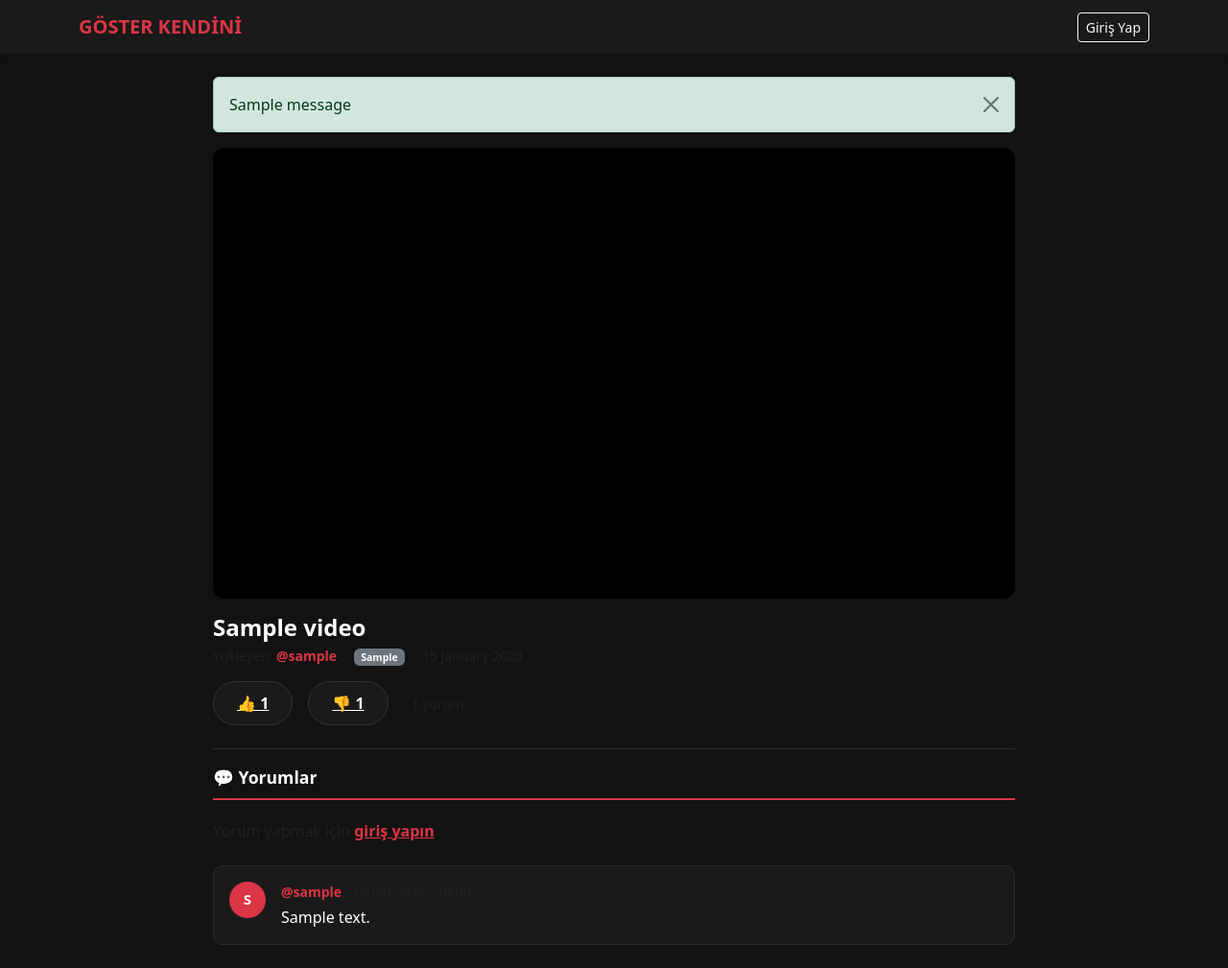
After one commit to Phemsous/Goster-Kendini, a Django app: page /videos/1/ in a window 1280 px wide. The commit adds this page. Shown: the whole page at 96% size. Run offline with Django 5.2, Linux system fonts and the light colour scheme; tables that the repository leaves empty hold one stand-in row (values such as "Sample post"); one stand-in notice (Sample message) is shown.

Commit message:
Video reaksiyonları eklendi

```diff
--- /dev/null
+++ b/templates/videos/video_detail.html
@@ -0,0 +1,230 @@
+<!DOCTYPE html>
+<html lang="tr">
+<head>
+    <meta charset="UTF-8">
+    <meta name="viewport" content="width=device-width, initial-scale=1.0">
+    <title>{{ video.title }} | Göster Kendini</title>
+    <link href="https://cdn.jsdelivr.net/npm/bootstrap@5.3.0/dist/css/bootstrap.min.css" rel="stylesheet">
+    <style>
+        body { background-color: #121212; color: white; }
+        .navbar { background-color: #1a1a1a; }
+
+        .video-wrapper {
+            background: #000;
+            border-radius: 12px;
+            overflow: hidden;
+        }
+
+        .reaction-btn {
+            background: #1a1a1a;
+            border: 1px solid #333;
+            color: white;
+            padding: 10px 24px;
+            border-radius: 25px;
+            font-size: 1rem;
+            font-weight: bold;
+            transition: 0.2s;
+            cursor: pointer;
+        }
+        .reaction-btn:hover { border-color: #888; }
+        .reaction-btn.active-like  { background: #198754; border-color: #198754; color: white; }
+        .reaction-btn.active-dislike { background: #dc3545; border-color: #dc3545; color: white; }
+
+        .comment-card {
+            background: #1a1a1a;
+            border: 1px solid #2a2a2a;
+            border-radius: 10px;
+        }
+        .comment-input {
+            background: #1a1a1a;
+            border: 1px solid #444;
+            color: white;
+            border-radius: 10px;
+            resize: none;
+        }
+        .comment-input:focus {
+            background: #222;
+            border-color: #dc3545;
+            color: white;
+            box-shadow: none;
+        }
+        .avatar-sm {
+            width: 38px; height: 38px;
+            background: #dc3545;
+            border-radius: 50%;
+            display: flex; align-items: center; justify-content: center;
+            font-weight: bold; font-size: 15px;
+            flex-shrink: 0;
+        }
+        .section-title {
+            font-size: 1.1rem;
+            font-weight: bold;
+            border-bottom: 2px solid #dc3545;
+            padding-bottom: 8px;
+            margin-bottom: 20px;
+        }
+    </style>
+</head>
+<body>
+
+<nav class="navbar navbar-dark shadow-sm">
+    <div class="container">
+        <a class="navbar-brand fw-bold text-danger" href="/">GÖSTER KENDİNİ</a>
+        <div class="ms-auto d-flex gap-2">
+            {% if user.is_authenticated %}
+                <a href="{% url 'profile_detail' %}" class="btn btn-outline-light btn-sm">Profilim</a>
+                <a href="{% url 'logout' %}" class="btn btn-outline-danger btn-sm">Çıkış</a>
+            {% else %}
+                <a href="{% url 'login' %}" class="btn btn-outline-light btn-sm">Giriş Yap</a>
+            {% endif %}
+        </div>
+    </div>
+</nav>
+
+<div class="container my-4" style="max-width: 860px;">
+
+    {% if messages %}
+        {% for message in messages %}
+        <div class="alert alert-{% if message.tags == 'error' %}danger{% else %}success{% endif %} alert-dismissible fade show">
+            {{ message }}
+            <button type="button" class="btn-close" data-bs-dismiss="alert"></button>
+        </div>
+        {% endfor %}
+    {% endif %}
+
+    <!-- Video -->
+    <div class="video-wrapper mb-3">
+        <div class="ratio ratio-16x9">
+            <iframe src="{{ video.get_embed_url }}?rel=0"
+                    title="{{ video.title }}"
+                    allow="accelerometer; autoplay; clipboard-write; encrypted-media; gyroscope; picture-in-picture"
+                    allowfullscreen>
+            </iframe>
+        </div>
+    </div>
+
+    <!-- Başlık & Bilgi -->
+    <h4 class="fw-bold mb-1">{{ video.title }}</h4>
+    <p class="text-muted small mb-3">
+        Yükleyen:
+        <a href="{% url 'public_profile' video.user.id %}" class="text-danger text-decoration-none fw-bold">
+            @{{ video.user.username }}
+        </a>
+        &nbsp;·&nbsp;
+        <span class="badge bg-secondary">{{ video.category }}</span>
+        &nbsp;·&nbsp;
+        {{ video.created_at|date:"d F Y" }}
+    </p>
+
+    <!-- Like / Dislike Butonları -->
+    <div class="d-flex align-items-center gap-3 mb-4">
+        {% if user.is_authenticated %}
+        <button class="reaction-btn {% if user_reaction == 'like' %}active-like{% endif %}"
+                id="btn-like"
+                onclick="reactVideo('like')">
+            👍 <span id="like-count">{{ video.like_count }}</span>
+        </button>
+        <button class="reaction-btn {% if user_reaction == 'dislike' %}active-dislike{% endif %}"
+                id="btn-dislike"
+                onclick="reactVideo('dislike')">
+            👎 <span id="dislike-count">{{ video.dislike_count }}</span>
+        </button>
+        {% else %}
+        <a href="{% url 'login' %}" class="reaction-btn">👍 {{ video.like_count }}</a>
+        <a href="{% url 'login' %}" class="reaction-btn">👎 {{ video.dislike_count }}</a>
+        {% endif %}
+
+        <span class="text-muted small ms-2">
+            {{ video.comments.count }} yorum
+        </span>
+    </div>
+
+    <hr class="border-secondary">
+
+    <!-- Yorum Yaz -->
+    <div class="section-title">💬 Yorumlar</div>
+
+    {% if user.is_authenticated %}
+    <form method="POST" class="mb-4">
+        {% csrf_token %}
+        <div class="d-flex gap-3 align-items-start">
+            <div class="avatar-sm">{{ user.username|first|upper }}</div>
+            <div class="flex-grow-1">
+                <textarea name="content"
+                          class="form-control comment-input mb-2"
+                          rows="2"
+                          placeholder="Bir yorum ekle...">
+                </textarea>
+                <button type="submit" class="btn btn-danger btn-sm px-4 fw-bold">
+                    Gönder
+                </button>
+            </div>
+        </div>
+    </form>
+    {% else %}
+    <p class="text-muted mb-4">
+        Yorum yapmak için <a href="{% url 'login' %}" class="text-danger fw-bold">giriş yapın</a>.
+    </p>
+    {% endif %}
+
+    <!-- Yorum Listesi -->
+    <div id="comment-list">
+        {% for comment in video.comments.all %}
+        <div class="comment-card p-3 mb-3 d-flex gap-3">
+            <div class="avatar-sm">{{ comment.user.username|first|upper }}</div>
+            <div>
+                <div class="fw-bold text-danger small mb-1">
+                    @{{ comment.user.username }}
+                    <span class="text-muted fw-normal ms-2">
+                        {{ comment.created_at|date:"d M Y · H:i" }}
+                    </span>
+                </div>
+                <div>{{ comment.content }}</div>
+            </div>
+        </div>
+        {% empty %}
+        <p class="text-muted text-center py-4" id="no-comments">
+            Henüz yorum yok. İlk yorumu sen yaz!
+        </p>
+        {% endfor %}
+    </div>
+
+</div>
+
+<script src="https://cdn.jsdelivr.net/npm/bootstrap@5.3.0/dist/js/bootstrap.bundle.min.js"></script>
+<script>
+const REACT_URL_BASE = "/videos/{{ video.id }}/react/";
+const CSRF_TOKEN = '{{ csrf_token }}';
+
+let currentReaction = "{{ user_reaction|default:'' }}";
+
+function reactVideo(type) {
+    fetch(REACT_URL_BASE + type + '/', {
+        method: 'POST',
+        headers: {
+            'X-CSRFToken': CSRF_TOKEN,
+            'X-Requested-With': 'XMLHttpRequest',
+        }
+    })
+    .then(r => r.json())
+    .then(data => {
+        document.getElementById('like-count').textContent    = data.like_count;
+        document.getElementById('dislike-count').textContent = data.dislike_count;
+
+        const btnLike    = document.getElementById('btn-like');
+        const btnDislike = document.getElementById('btn-dislike');
+
+        btnLike.classList.remove('active-like');
+        btnDislike.classList.remove('active-dislike');
+
+        if (data.user_reaction === 'like')    btnLike.classList.add('active-like');
+        if (data.user_reaction === 'dislike') btnDislike.classList.add('active-dislike');
+
+        currentReaction = data.user_reaction || '';
+    })
+    .catch(err => console.error('Hata:', err));
+}
+</script>
+
+</body>
+</html>
--- a/templates/videos/video_list.html
+++ b/templates/videos/video_list.html
@@ -119,7 +119,7 @@
             {% for video in videos %}
             <div class="col-md-4 mb-4">
                 <div class="card h-100 shadow-sm border-0 video-card"
-                     onclick="openVideoModal('{{ video.get_embed_url }}', '{{ video.title|escapejs }}')">
+                     onclick="window.location.href='/videos/{{ video.id }}/'">
 
                     <div class="thumbnail-wrapper">
                         <img src="{{ video.get_thumbnail_url }}"
--- a/videos/views.py
+++ b/videos/views.py
@@ -37,6 +37,13 @@ def video_detail(request, video_id):
     video = get_object_or_404(Video, id=video_id)
     comment_form = CommentForm()
 
+    # Kullanıcının mevcut reaksiyonunu getir
+    user_reaction = None
+    if request.user.is_authenticated:
+        from .models import VideoReaction
+        reaction_obj = VideoReaction.objects.filter(user=request.user, video=video).first()
+        user_reaction = reaction_obj.reaction_type if reaction_obj else None
+
     if request.method == 'POST' and request.user.is_authenticated:
         comment_form = CommentForm(request.POST)
         if comment_form.is_valid():
@@ -50,7 +57,8 @@ def video_detail(request, video_id):
 
     return render(request, 'videos/video_detail.html', {
         'video': video,
-        'comment_form': comment_form
+        'comment_form': comment_form,
+        'user_reaction': user_reaction,
     })
 
 
@@ -59,12 +67,35 @@ def react_video(request, video_id, reaction_type):
     video = get_object_or_404(Video, id=video_id)
 
     if reaction_type not in ['like', 'dislike']:
-        messages.error(request, 'Geçersiz reaksiyon.')
-        return redirect('video_detail', video_id=video.id)
+        return JsonResponse({'error': 'Geçersiz reaksiyon.'}, status=400)
 
-    react_to_video_service(request.user, video, reaction_type)
-    messages.success(request, 'Reaksiyon kaydedildi.')
-    return redirect('video_detail', video_id=video.id)
+    from .models import VideoReaction
+
+    existing = VideoReaction.objects.filter(user=request.user, video=video).first()
+
+    if existing:
+        if existing.reaction_type == reaction_type:
+            # Aynı butona tekrar basınca geri al
+            existing.delete()
+            user_reaction = None
+        else:
+            existing.reaction_type = reaction_type
+            existing.save()
+            user_reaction = reaction_type
+    else:
+        VideoReaction.objects.create(user=request.user, video=video, reaction_type=reaction_type)
+        user_reaction = reaction_type
+
+    # Güncel sayıları hesapla
+    video.like_count = VideoReaction.objects.filter(video=video, reaction_type='like').count()
+    video.dislike_count = VideoReaction.objects.filter(video=video, reaction_type='dislike').count()
+    video.save()
+
+    return JsonResponse({
+        'like_count': video.like_count,
+        'dislike_count': video.dislike_count,
+        'user_reaction': user_reaction,
+    })
 
 
 @login_required(login_url='/accounts/login/')
```
